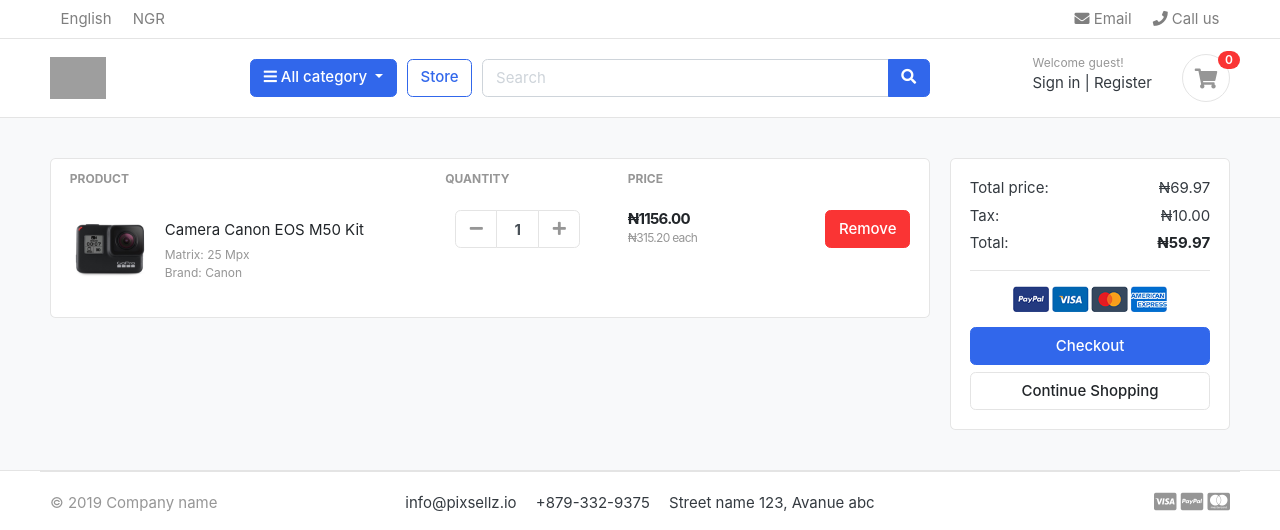
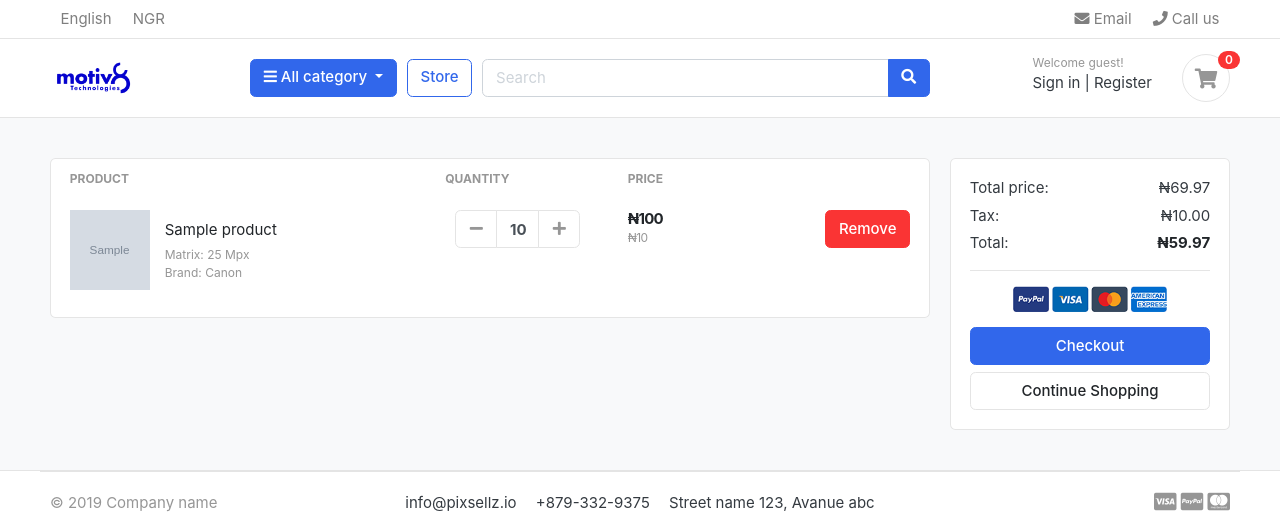
Before and after one commit to veecee-tech/django-commerce, a Django app: template templates/store/cart.html in a window 1280 px wide. Shown: the top 530 px of the page. Run offline with Django 3.2, Linux system fonts and the light colour scheme; the template is opened without the code that fills it: values that come from a table or form of the project are taken from there, others are empty; tables that the repository leaves empty hold one stand-in row (values such as "Sample post"); grey boxes marked "Sample" are stand-in pictures; parts of the project's set-up code (start-up, migrations or seed data) failed here and were passed over; some libraries are stand-ins or nearby versions; some web fonts are replaced; grey boxes are pictures that could not be loaded.

Commit message:
cart implementation

```diff
--- a/cart/models.py
+++ b/cart/models.py
@@ -18,6 +18,8 @@ class Cart_Item(models.Model):
     quantity = models.IntegerField()
     is_active = models.BooleanField(default=True)
 
+    def sub_total(self):
+        return self.product.price * self.quantity
 
     def __srt__(self):
         return self.product
--- a/templates/includes/navbar.html
+++ b/templates/includes/navbar.html
@@ -30,7 +30,7 @@
 <div class="row align-items-center">
 	<div class="col-lg-2 col-md-3 col-6">
 		<a href="{% url 'home' %}" class="brand-wrap">
-			<img class="logo" src="{% static 'images/motiv8-logo.png' %}">
+			<img class="logo" src="{% static 'images/banners/motiv8-logo.png' %}">
 
 		</a> <!-- brand-wrap.// -->
 	</div>
--- a/templates/store/cart.html
+++ b/templates/store/cart.html
@@ -21,12 +21,14 @@
 </thead>
 <tbody>
 
+{% for cart_item in cart_items %}
+
 <tr>
 	<td>
 		<figure class="itemside align-items-center">
-			<div class="aside"><img src="{% static '/images/items/11.jpg' %}" class="img-sm"></div>
+			<div class="aside"><img src="{{cart_item.product.image.url}}" class="img-sm"></div>
 			<figcaption class="info">
-				<a href="#" class="title text-dark">Camera Canon EOS M50 Kit</a>
+				<a href="#" class="title text-dark">{{cart_item.product}}</a>
 				<p class="text-muted small">Matrix: 25 Mpx <br> Brand: Canon</p>
 			</figcaption>
 		</figure>
@@ -38,23 +40,25 @@
 							<div class="input-group-prepend">
 							<button class="btn btn-light" type="button" id="button-plus"> <i class="fa fa-minus"></i> </button>
 							</div>
-							<input type="text" class="form-control"  value="1">
+							<input type="text" class="form-control"  value="{{cart_item.quantity}}">
 							<div class="input-group-append">
-							<button class="btn btn-light" type="button" id="button-minus"> <i class="fa fa-plus"></i> </button>
+							<a href="{% url 'add_cart' cart_item.product.id %}" class="btn btn-light" type="button" id="button-minus"> <i class="fa fa-plus"></i> </a>
 							</div>
 						</div> <!-- input-group.// -->
 					</div> <!-- col.// -->
 	</td>
 	<td>
 		<div class="price-wrap">
-			<var class="price">&#8358;1156.00</var>
-			<small class="text-muted"> &#8358;315.20 each </small>
+			<var class="price">&#8358;{{cart_item.sub_total}}</var>
+			<small class="text-muted"> &#8358;{{cart_item.product.price}} </small>
 		</div> <!-- price-wrap .// -->
 	</td>
 	<td class="text-right">
 	<a href="" class="btn btn-danger"> Remove</a>
 	</td>
 </tr>
+{% endfor %}
+
 
 </tbody>
 </table>
```
